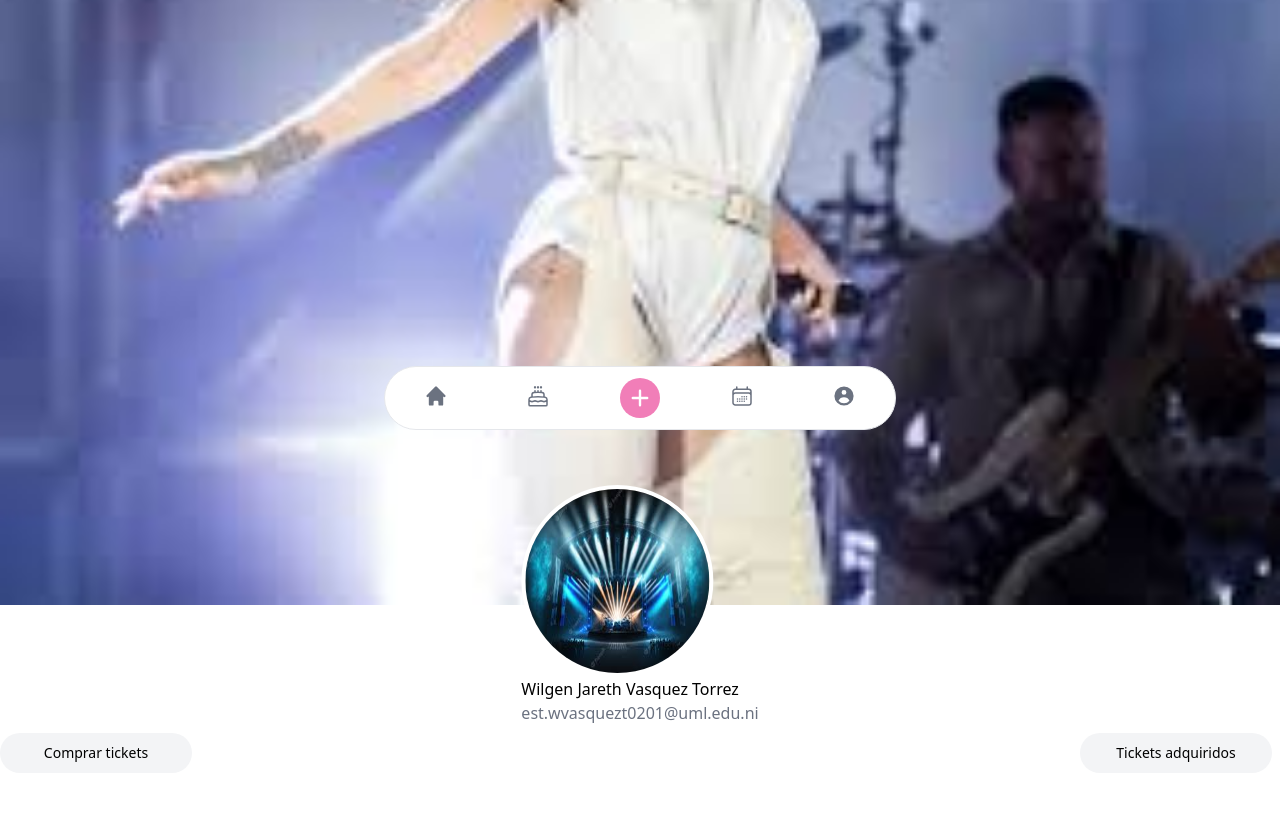
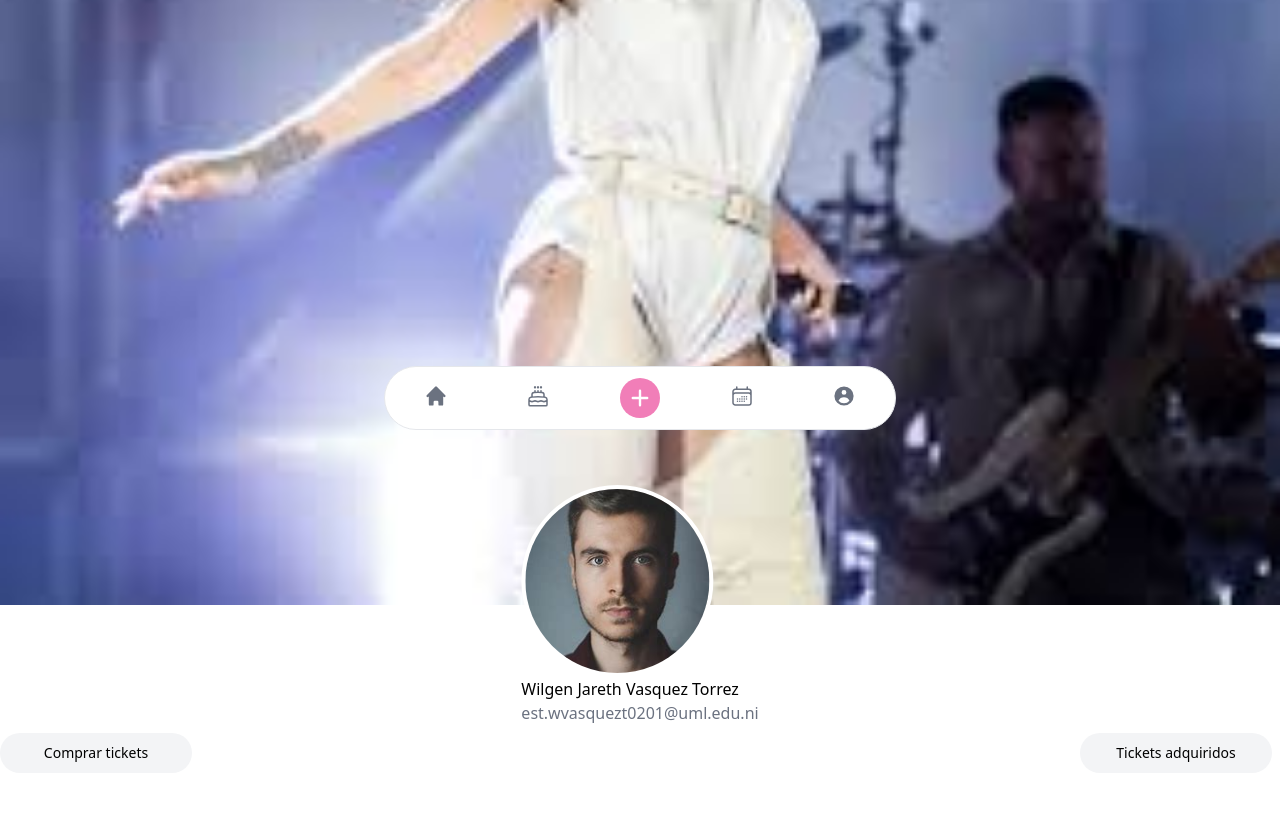
Before and after one commit to Wilgenjarethvasqueztorrez/eventos, a website built with Vite: page perfil.html in a window 1280 px wide. Shown: the part 354-1186 px from the top of the page. Built offline with nearby package versions, Linux system fonts and the light colour scheme.

```diff
--- a/perfil.html
+++ b/perfil.html
@@ -17,7 +17,7 @@
             border-4
             border-white
             w-48
-            h-48" src="src/imagenes/conciertos 2.jpg" alt="">
+            h-48" src="src/imagenes/rostro.jpg" alt="">
             <p class="text-black">Wilgen Jareth Vasquez Torrez</p>
             <p class="text-gray-500">est.wvasquezt0201@uml.edu.ni</p>
         </div>
```
Also changed, not shown: src/imagenes/rostro.jpg (added).
